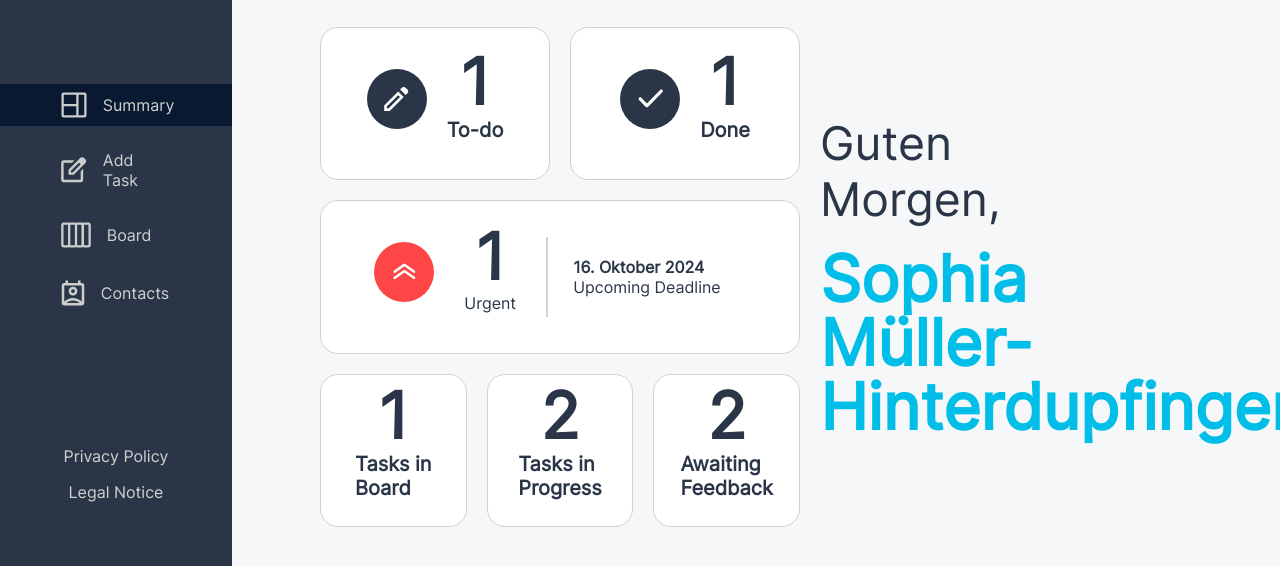
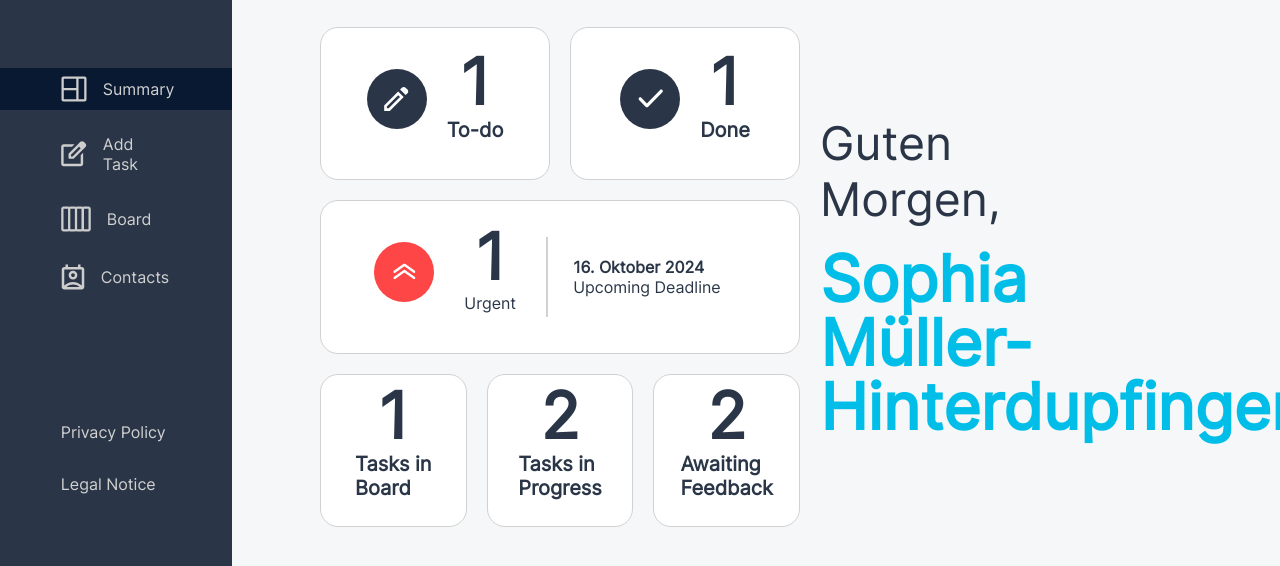
Before and after one commit to ere02/join124, a website: page subpages/frame-page.html in a window 1280 px wide. Shown: the part 234-800 px from the top of the page. Drawn offline with Linux system fonts and the light colour scheme.

Commit message:
minimal change

```diff
--- a/templates/navbar.html
+++ b/templates/navbar.html
@@ -21,7 +21,7 @@
       </div>
     </div>
     <div class="nav-menu">
-      <div id="navprivacy" class="legal-notice-link" onclick="loadPrivacy('navprivacy')">Privacy Policy</div>
-      <div id="navlegal" class="legal-notice-link" onclick="loadLegal('navlegal')">Legal Notice</div>
+      <div id="navprivacy" class="legal-notice-link a-nav" onclick="loadPrivacy('navprivacy')">Privacy Policy</div>
+      <div id="navlegal" class="legal-notice-link a-nav" onclick="loadLegal('navlegal')">Legal Notice</div>
     </div>
   </div>
```
